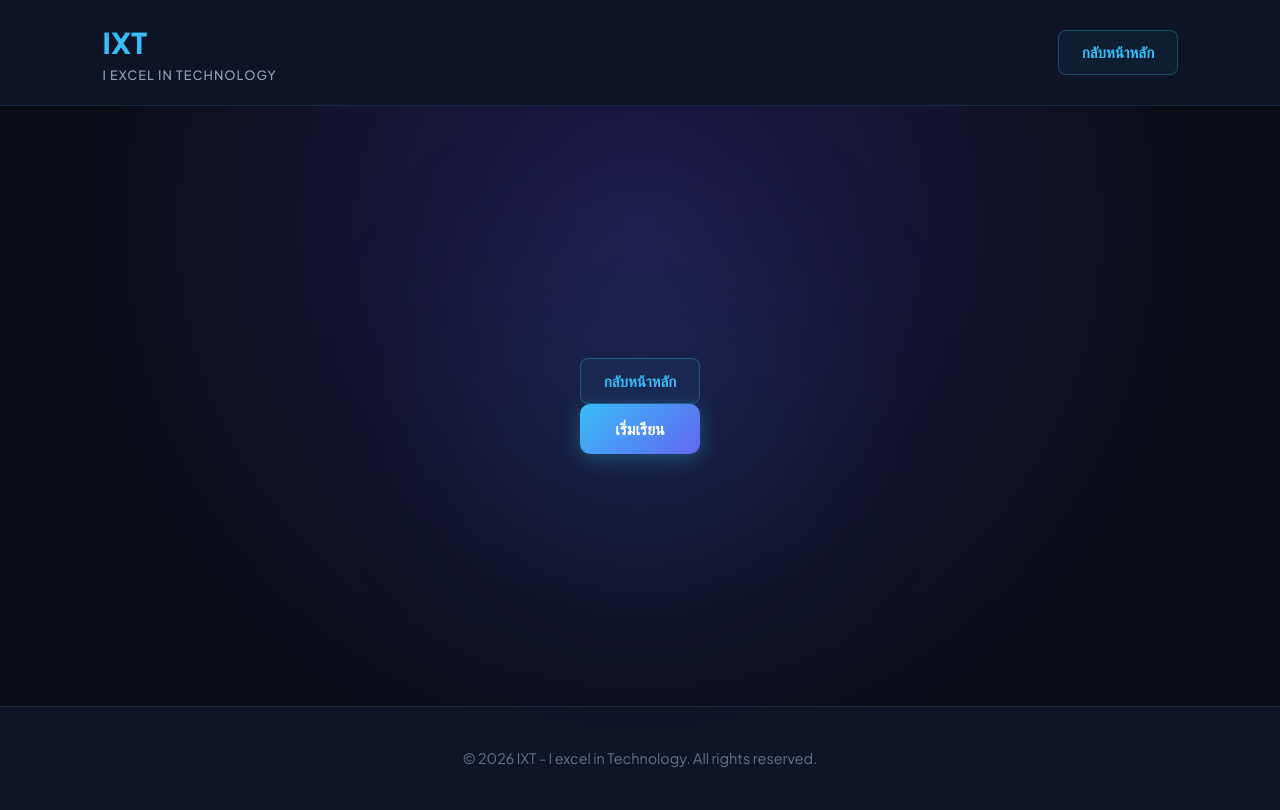
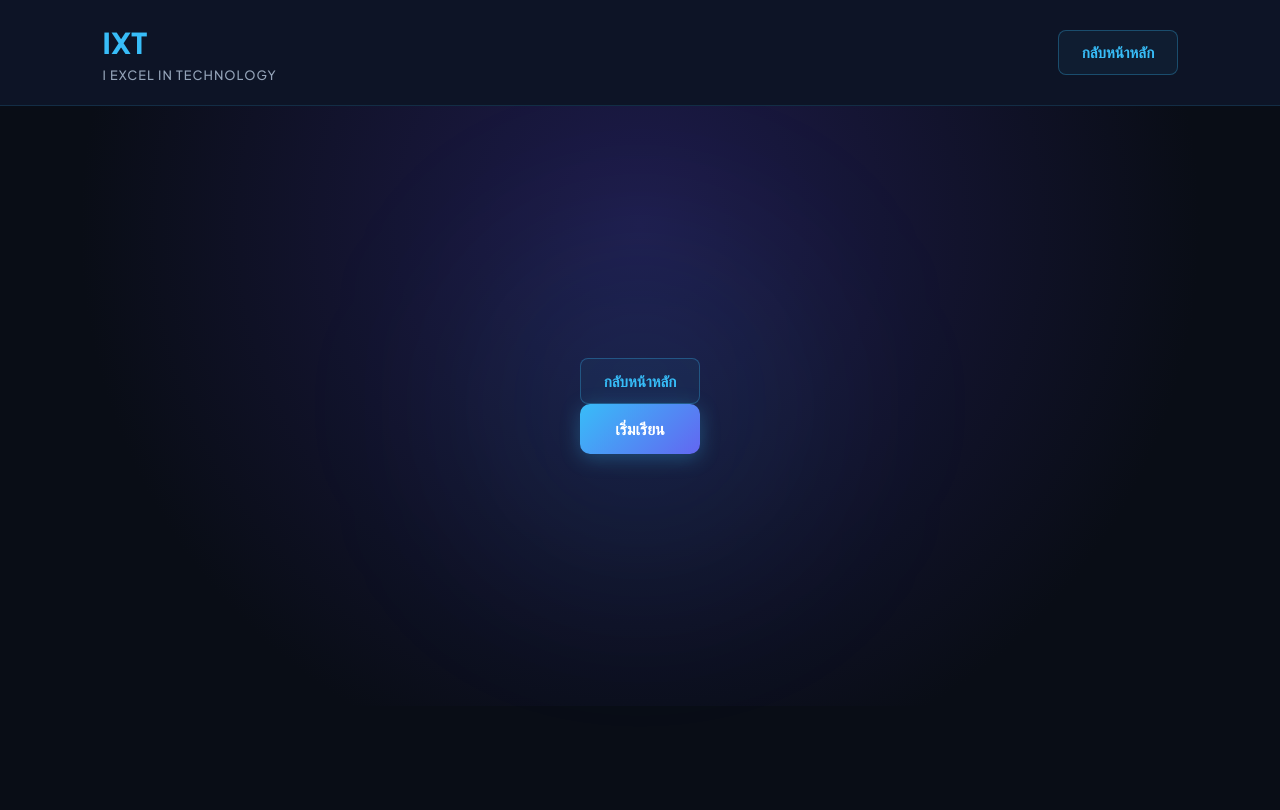
Before and after one commit to Phum23/I-execl-in-technology, a plain HTML site: page learning.html in a window 1280 px wide. Drawn offline with Linux system fonts and the light colour scheme.

Commit message:
Update learning.html

```diff
--- a/learning.html
+++ b/learning.html
@@ -275,10 +275,6 @@
         </div>
     </section>
 
-    <!-- Footer -->
-    <footer>
-        <p>&copy; 2026 IXT - I excel in Technology. All rights reserved.</p>
-    </footer>
 
     <!-- JavaScript สำหรับควบคุมการเปลี่ยนหน้าเนื้อหา -->
     <script>
```
